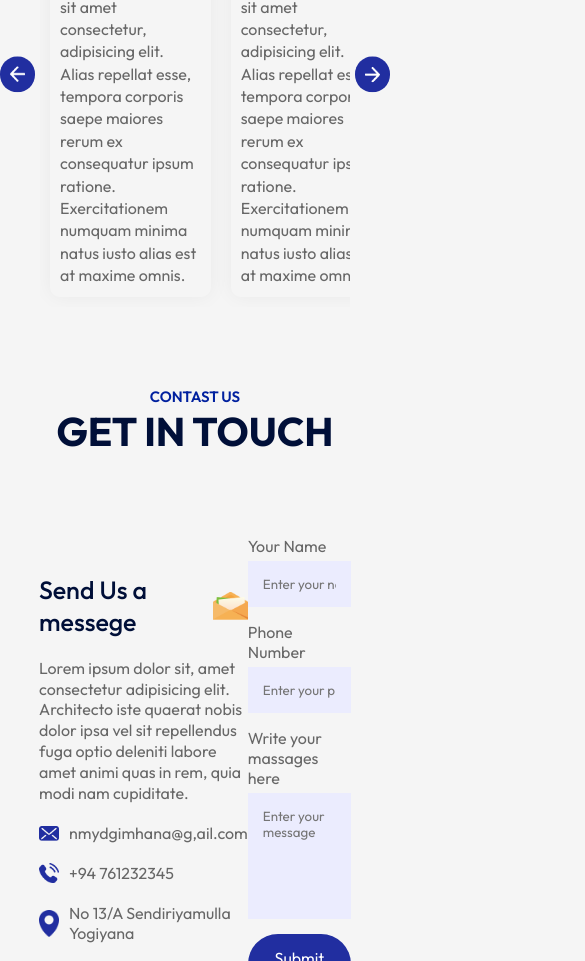
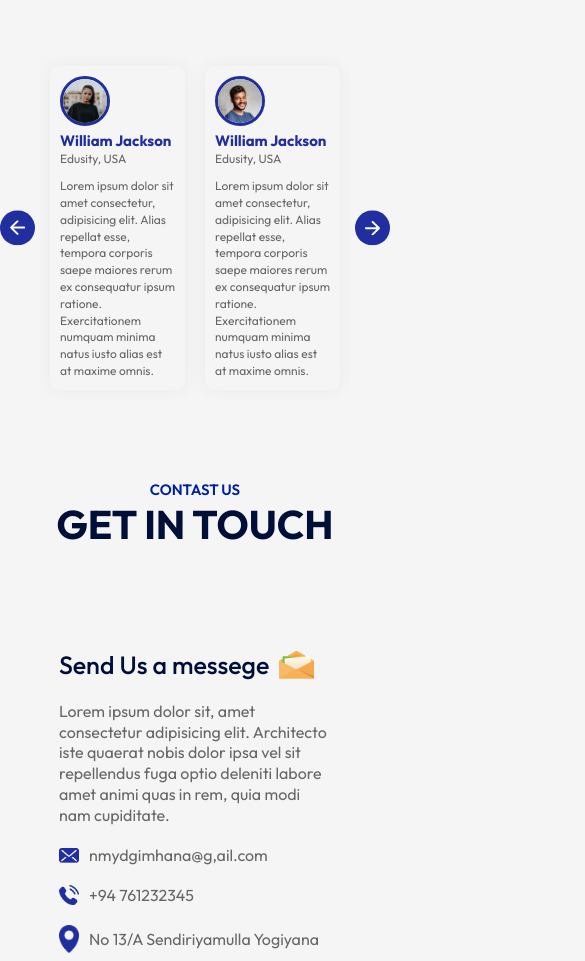
Before and after one commit to Dinuka0704/EDUSITY2.0, a React (Vite) app: page / in a window 390 px wide. Shown: the part 4092-5053 px from the top of the page, 585 px wide, since content can reach past the window. Built offline with nearby package versions, Linux system fonts and the light colour scheme.

Commit message:
media query
 final push 04/04/2025

```diff
--- a/src/Components/Campus/Campus.css
+++ b/src/Components/Campus/Campus.css
@@ -1,35 +1,32 @@
-.campus{
+.campus {
   margin: 80px auto;
   align-items: center;
   width: 90%;
 }
-.gallery{
+.gallery {
   display: flex;
   align-items: center;
   justify-content: space-between;
   margin-bottom: 40px;
-
 }
-.button1{
+.button1 {
   align-items: center;
   justify-content: center;
   text-align: center;
 }
 
-.gallery img{
+.gallery img {
   width: 23%;
   border-radius: 10px;
 }
 /* media query */
 
-@media (max-width:800px){
-    .gallery img{
+@media (max-width: 800px) {
+  .gallery {
     flex-wrap: wrap;
-
   }
-    .gallery img{
+  .gallery img {
     width: 48%;
     margin-bottom: 25px;
-
   }
 }
--- a/src/Components/Contact/Contact.css
+++ b/src/Components/Contact/Contact.css
@@ -60,3 +60,16 @@
     display: block;
     margin-top: 20px 0;
 }
+
+
+/* media query */
+@media (max-width:700px){
+    .contact{
+        display: block;
+
+    }
+    .contact-col{
+        padding: 20px;
+
+    }
+}
--- a/src/Components/Footer/Footer.css
+++ b/src/Components/Footer/Footer.css
@@ -13,3 +13,19 @@
     display: inline-block;
     margin-left: 20px;
 }
+
+
+/* media query */
+
+@media (max-width:600px){
+    .footer{
+        display: block;
+        text-align:center;
+    }
+    .footer ul li{
+        margin: 10px;
+    }
+    .footer ul{
+        margin-top: 10px;
+    }
+}
--- a/src/Components/Testimonials/Testimonial.css
+++ b/src/Components/Testimonials/Testimonial.css
@@ -82,4 +82,22 @@
   .slide{
     padding: 10px;
   }
+  .slide img{
+    width: 50px;
+    border: 3px solid #212ea0;
+  }
 }
+
+@media (max-width:800px){
+  .user-info{
+    display: block;
+    margin-bottom: 10px;
+    font-size: 12px;
+  }
+  .user-info h3{
+    font-size: 15px;
+  }
+  .slider p{
+    font-size: 12px;
+  }
+}
```
Lines whose indentation alone changed are shown as unchanged.
